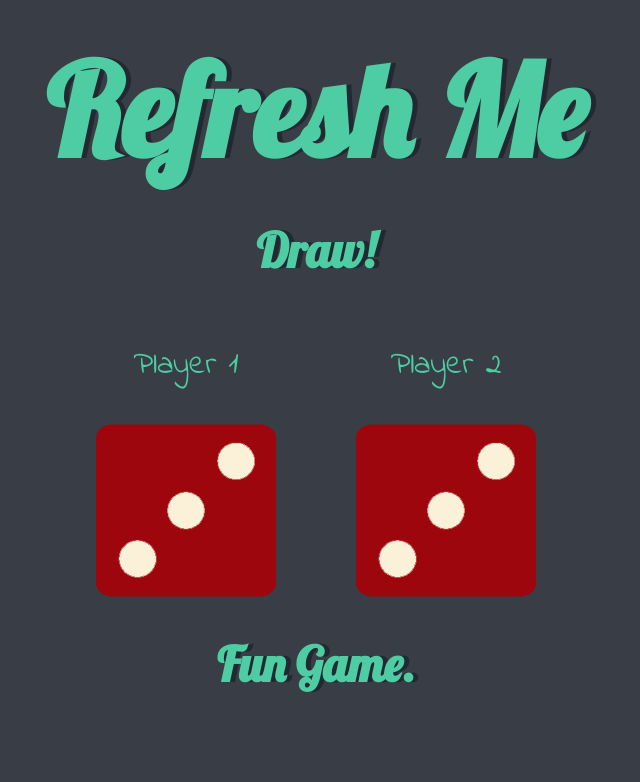
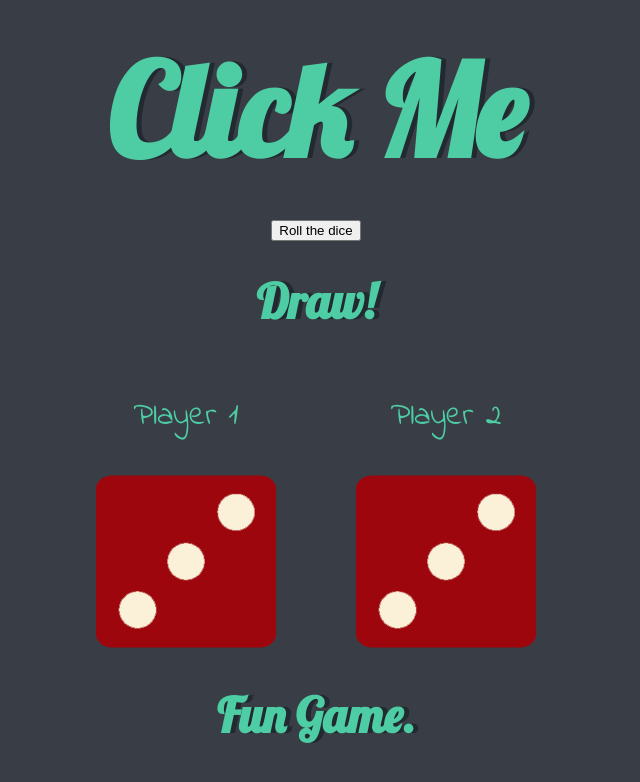
Before and after one commit to anishcode19/WebsiteElement, a plain HTML site: page Dicee Challenge/index.html in a window 1280 px wide. Shown: the whole page, without its empty margins (324-964 px from the left). Drawn offline with Linux system fonts and the light colour scheme.

Commit message:
Added Button
This button is used to refresh the page.

```diff
--- a/Dicee Challenge/index.html
+++ b/Dicee Challenge/index.html
@@ -10,9 +10,11 @@
   <body>
 
     <div class="container">
-      <h1>Refresh Me</h1>
+      <h1>Click Me</h1>
+      <center>
+        <button class="btn" onclick="roll_dice()">Roll the dice</button></center>
       <h4 class="result"></h4>
-
+<div class="box">
       <div class="dice">
         <p>Player 1</p>
         <img class="img1" src="">
@@ -22,8 +24,9 @@
         <p>Player 2</p>
         <img class="img2" src="">
       </div>
+    </div>
+    </div>
 
-    </div>
 
   <script src="script.js" charset="utf-8"></script>
 
```
